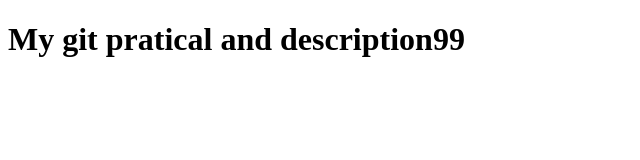
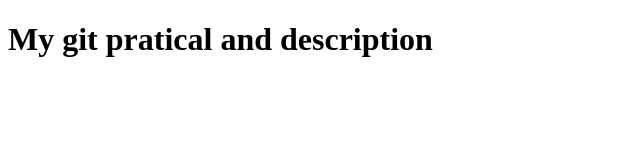
Before and after one commit to naibhavik/test-git, a plain HTML site: page index.html in a window 1280 px wide. Shown: the full height of the page, 0-640 px from the left. Drawn offline with Linux system fonts and the light colour scheme.

```diff
--- a/index.html
+++ b/index.html
@@ -6,7 +6,7 @@
 	<title>My git pratical</title>
 </head>
 <body>
-	<h1>My git pratical and description99</h1>
+	<h1>My git pratical and description</h1>
 
 </body>
 </html>
```
